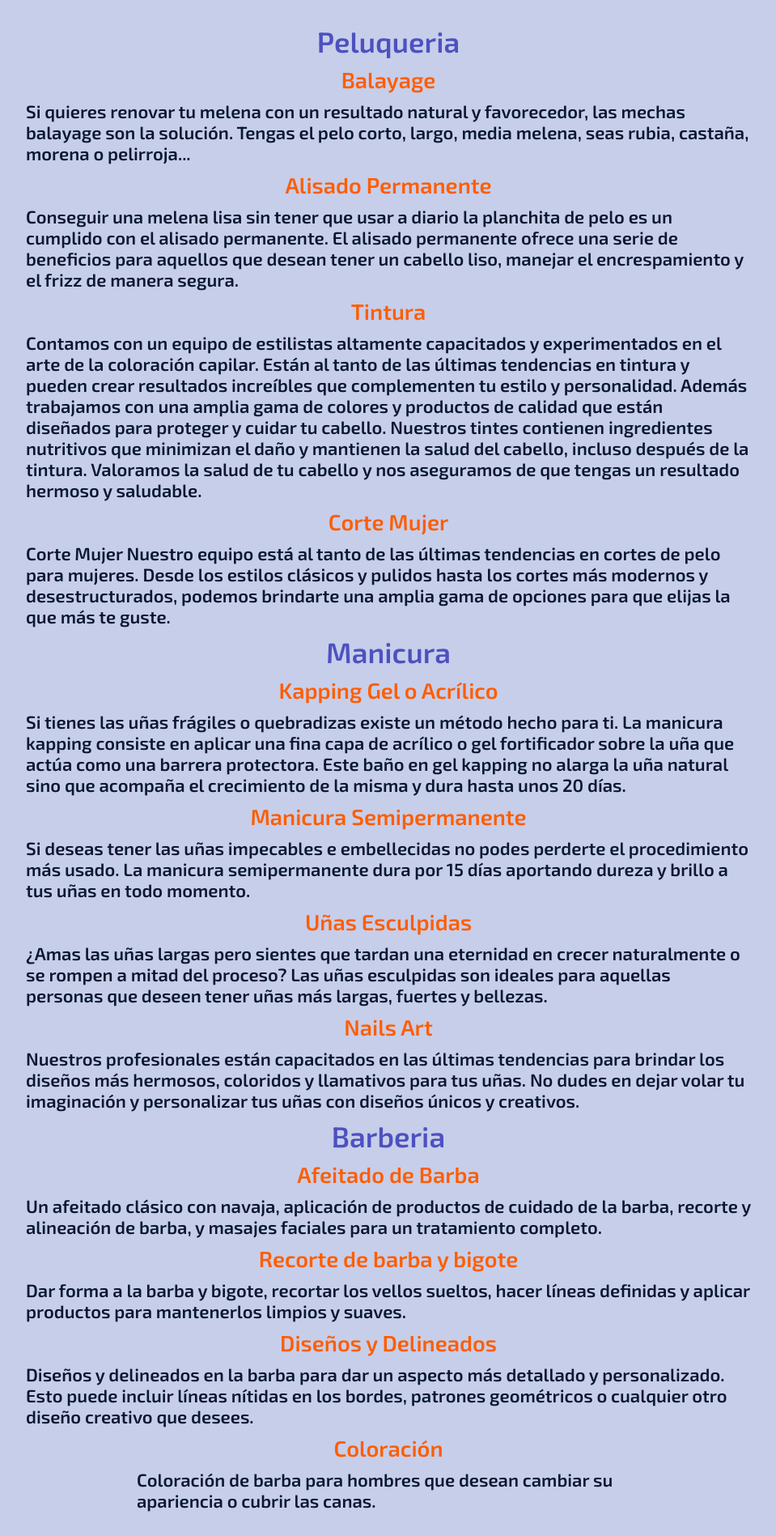
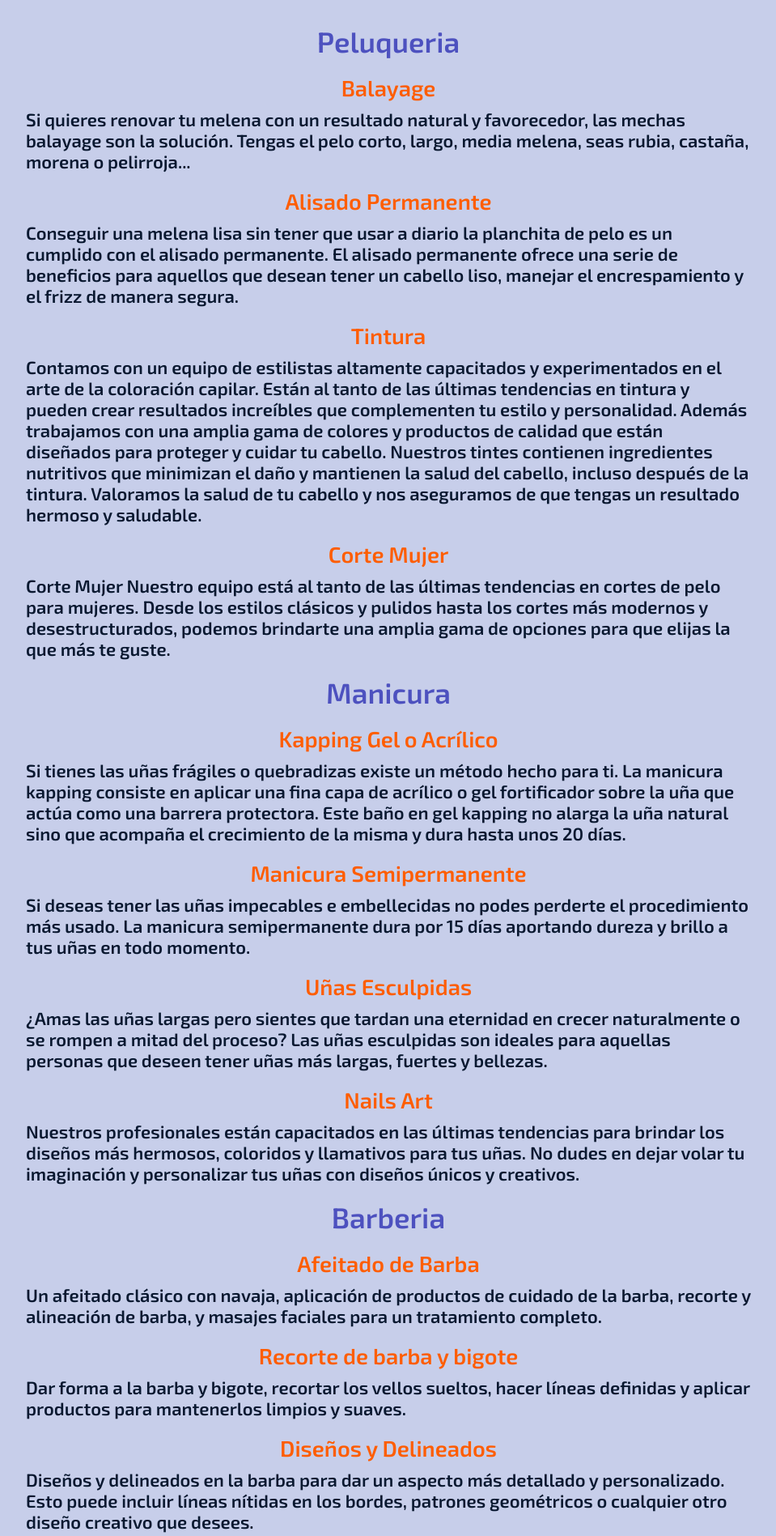
Before and after one commit to Galo98/radeans, a PHP site: page /servicios.php in a window 1280 px wide. Shown: the part 80-1977 px from the top of the page at 81% size, without its empty margins (160-1119 px from the left). Run offline with PHP 8.4, Linux system fonts and the light colour scheme.

Commit message:
fix estructura servicios

```diff
--- a/css/style.css
+++ b/css/style.css
@@ -271,6 +271,14 @@ header .navLog{
     align-items: center;
     justify-content: center;
     gap: 10px;
+}
+
+.servicios > article{
+    display: flex;
+    flex-direction: column;
+    align-items: center;
+    justify-content: center;
+    gap: 20px;
 }
 
 /* ---------------------------------------------Login y Registro--------------------------------------------- */
--- a/servicios.php
+++ b/servicios.php
@@ -26,121 +26,85 @@
 
         <section class="servicios" id="servicios">
 
-            <div>
+            <article>
                 <h2 class="titulos">Peluqueria</h2>
-
                 <div>
                     <h3 class="subtitulos">Balayage</h3>
                     <p class="nosotrosTexto">
                         Si quieres renovar tu melena con un resultado natural y favorecedor, las mechas balayage son la solución. Tengas el pelo corto, largo, media melena, seas rubia, castaña, morena o pelirroja...
                     </p>
                 </div>
-
                 <div>
                     <h3 class="subtitulos">Alisado Permanente</h3>
-
                     <p class="nosotrosTexto">Conseguir una melena lisa sin tener que usar a diario la planchita de pelo es un cumplido con el alisado permanente.
                         El alisado permanente ofrece una serie de beneficios para aquellos que desean tener un cabello liso, manejar el encrespamiento y el frizz de manera segura.
-
                     </p>
                 </div>
-
                 <div>
                     <h3 class="subtitulos">Tintura</h3>
-
                     <p class="nosotrosTexto">Contamos con un equipo de estilistas altamente capacitados y experimentados en el arte
                         de la coloración capilar. Están al tanto de las últimas tendencias en tintura y pueden crear
                         resultados increíbles que complementen tu estilo y personalidad.
-Además trabajamos  con una amplia gama de colores  y   productos de calidad que están diseñados para proteger y cuidar tu cabello. Nuestros tintes contienen ingredientes nutritivos que minimizan el daño y mantienen la salud del cabello, incluso después de la tintura. Valoramos la salud de tu cabello y nos aseguramos de que tengas un resultado hermoso y saludable.
-
-                </p>
-            </div>
-
-            <div>
-                <h3 class="subtitulos">Corte Mujer</h3>
-
-                <p class="nosotrosTexto">Corte Mujer
-Nuestro equipo está al tanto de las últimas tendencias en cortes de pelo para mujeres. Desde los estilos clásicos y pulidos hasta los cortes más modernos y desestructurados, podemos brindarte una amplia gama de opciones para que elijas la que más te guste.
-
-                </p>
-            </div>
-
-            <div>
-
-                <h2 class="titulos">Manicura</h2>
-
-
-                <h3 class="subtitulos">Kapping Gel o Acrílico </h3>
-
-                    <p class="nosotrosTexto">
-Si tienes las uñas frágiles o quebradizas existe un método hecho para ti.
-La manicura kapping consiste en aplicar una fina capa de acrílico o gel fortificador sobre la uña que actúa como una barrera protectora. Este baño en gel kapping no alarga la uña natural sino que acompaña el crecimiento de la misma y dura hasta unos 20 días.
-
+                        Además trabajamos con una amplia gama de colores y productos de calidad que están diseñados para proteger y cuidar tu cabello. Nuestros tintes contienen ingredientes nutritivos que minimizan el daño y mantienen la salud del cabello, incluso después de la tintura. Valoramos la salud de tu cabello y nos aseguramos de que tengas un resultado hermoso y saludable.
                     </p>
                 </div>
                 <div>
-                <h3 class="subtitulos">Manicura Semipermanente  </h3>
-
-<p class="nosotrosTexto">
-Si deseas tener las uñas impecables e embellecidas no podes perderte el procedimiento más usado.
-La manicura semipermanente dura por 15 días aportando dureza y brillo a tus uñas en todo momento.
-
-
+                    <h3 class="subtitulos">Corte Mujer</h3>
+                    <p class="nosotrosTexto">Corte Mujer
+                        Nuestro equipo está al tanto de las últimas tendencias en cortes de pelo para mujeres. Desde los estilos clásicos y pulidos hasta los cortes más modernos y desestructurados, podemos brindarte una amplia gama de opciones para que elijas la que más te guste.
                     </p>
                 </div>
-
+            </article>
+            <article>
+                <h2 class="titulos">Manicura</h2>
                 <div>
-                <h3 class="subtitulos"> Uñas Esculpidas  </h3>
-
-<p class="nosotrosTexto">
-¿Amas las uñas largas  pero sientes que tardan una eternidad en crecer naturalmente  o se rompen a mitad del proceso?
-Las uñas esculpidas son  ideales para aquellas personas que deseen tener uñas más largas, fuertes y bellezas.
-
+                    <h3 class="subtitulos">Kapping Gel o Acrílico </h3>
+                    <p class="nosotrosTexto">Si tienes las uñas frágiles o quebradizas existe un método hecho para ti.
+                        La manicura kapping consiste en aplicar una fina capa de acrílico o gel fortificador sobre la uña que actúa como una barrera protectora. Este baño en gel kapping no alarga la uña natural sino que acompaña el crecimiento de la misma y dura hasta unos 20 días.
                     </p>
                 </div>
                 <div>
-                <h3 class="subtitulos"> Nails Art   </h3>
-
-<p class="nosotrosTexto">
-Nuestros profesionales están capacitados en las últimas tendencias para brindar los diseños  más hermosos, coloridos y llamativos para tus uñas.
-No dudes en dejar volar tu imaginación y personalizar tus uñas con diseños únicos y creativos.
-
+                    <h3 class="subtitulos">Manicura Semipermanente </h3>
+                    <p class="nosotrosTexto">Si deseas tener las uñas impecables e embellecidas no podes perderte el procedimiento más usado.
+                        La manicura semipermanente dura por 15 días aportando dureza y brillo a tus uñas en todo momento.
                     </p>
                 </div>
                 <div>
-<h2 class="titulos">Barberia</h2>
-                <h3 class="subtitulos"> Afeitado de Barba   </h3>
-
-<p class="nosotrosTexto">
-
-Un afeitado clásico con navaja, aplicación de productos de cuidado de la barba, recorte y alineación de barba, y masajes faciales para un tratamiento completo.
-
+                    <h3 class="subtitulos"> Uñas Esculpidas </h3>
+                    <p class="nosotrosTexto">¿Amas las uñas largas pero sientes que tardan una eternidad en crecer naturalmente o se rompen a mitad del proceso?
+                        Las uñas esculpidas son ideales para aquellas personas que deseen tener uñas más largas, fuertes y bellezas.
                     </p>
                 </div>
                 <div>
-                <h3 class="subtitulos">Recorte de barba y bigote   </h3>
-
-<p class="nosotrosTexto">
-
-Dar forma a la barba y bigote, recortar los vellos sueltos, hacer líneas definidas y aplicar productos para mantenerlos limpios y suaves.
+                    <h3 class="subtitulos"> Nails Art </h3>
+                    <p class="nosotrosTexto">Nuestros profesionales están capacitados en las últimas tendencias para brindar los diseños más hermosos, coloridos y llamativos para tus uñas.
+                        No dudes en dejar volar tu imaginación y personalizar tus uñas con diseños únicos y creativos.
+                    </p>
+                </div>
+            </article>
+            <article>
+                <h2 class="titulos">Barberia</h2>
+                <div>
+                    <h3 class="subtitulos"> Afeitado de Barba </h3>
+                    <p class="nosotrosTexto">Un afeitado clásico con navaja, aplicación de productos de cuidado de la barba, recorte y alineación de barba, y masajes faciales para un tratamiento completo.
                     </p>
                 </div>
                 <div>
-                <h3 class="subtitulos"> Diseños y Delineados   </h3>
-
-<p class="nosotrosTexto">
-
-Diseños y delineados en la barba para dar un aspecto más detallado y personalizado. Esto puede incluir líneas nítidas en los bordes, patrones geométricos o cualquier otro diseño creativo que desees.
+                    <h3 class="subtitulos">Recorte de barba y bigote </h3>
+                    <p class="nosotrosTexto">Dar forma a la barba y bigote, recortar los vellos sueltos, hacer líneas definidas y aplicar productos para mantenerlos limpios y suaves.
                     </p>
                 </div>
                 <div>
-                <h3 class="subtitulos"> Coloración   </h3>
-
-<p class="nosotrosTexto">
-Coloración de barba para hombres que desean cambiar su apariencia o cubrir las canas.
+                    <h3 class="subtitulos"> Diseños y Delineados </h3>
+                    <p class="nosotrosTexto">Diseños y delineados en la barba para dar un aspecto más detallado y personalizado. Esto puede incluir líneas nítidas en los bordes, patrones geométricos o cualquier otro diseño creativo que desees.
                     </p>
                 </div>
-
+                <div>
+                    <h3 class="subtitulos"> Coloración </h3>
+                    <p class="nosotrosTexto">Coloración de barba para hombres que desean cambiar su apariencia o cubrir las canas.
+                    </p>
+                </div>
+            </article>
         </section>
 
 
```
Lines whose indentation alone changed are shown as unchanged.
